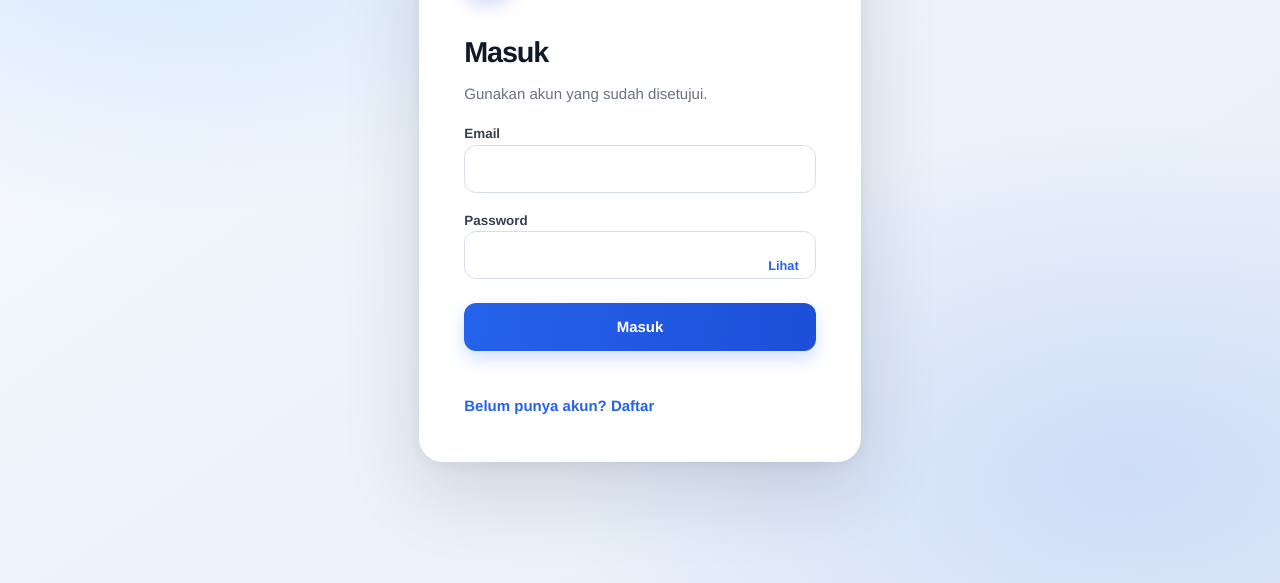
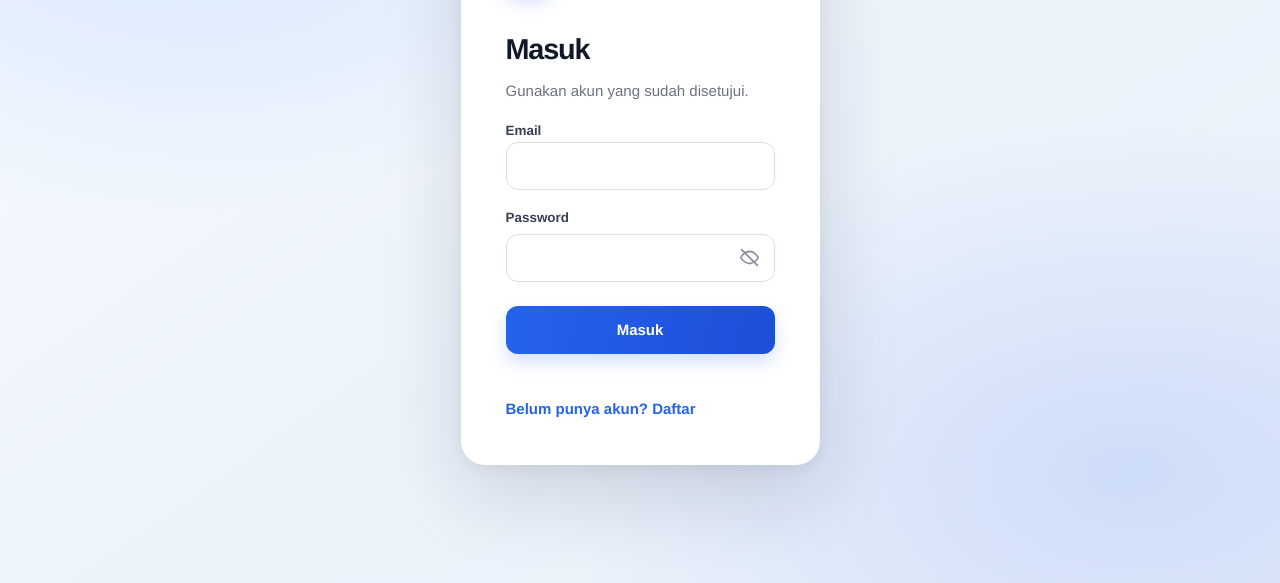
Before and after one commit to teguh-rgb/UKS_MERDEKA, a website: page public/index.html in a window 1280 px wide. Shown: the part 217-800 px from the top of the page. Drawn offline with Linux system fonts and the light colour scheme.

Commit message:
Use aligned gray eye icons for password toggle

```diff
--- a/public/app.js
+++ b/public/app.js
@@ -110,14 +110,26 @@
   v.replaceChildren(h('p',{class:'mut'},'Memuat…'));
   try{v.replaceChildren(await V[tab]())}catch(e){v.replaceChildren(h('p',{class:'err'},e.message))}}
 function authView(reg){
+  const pwId=reg?'auth-password-signup':'auth-password-login';
   const msg=h('p',{role:'alert'}),em=h('input',{type:'email',required:'',autocomplete:'username',maxlength:200}),
-    pw=h('input',{type:'password',required:'',minlength:reg?12:1,autocomplete:reg?'new-password':'current-password',maxlength:200});
+    pw=h('input',{id:pwId,type:'password',required:'',minlength:reg?12:1,autocomplete:reg?'new-password':'current-password',maxlength:200});
+  const eye=visible=>{
+    const svg=document.createElementNS('http://www.w3.org/2000/svg','svg');
+    svg.setAttribute('viewBox','0 0 24 24');svg.setAttribute('aria-hidden','true');svg.setAttribute('focusable','false');
+    svg.setAttribute('fill','none');svg.setAttribute('stroke','currentColor');svg.setAttribute('stroke-width','1.8');
+    svg.setAttribute('stroke-linecap','round');svg.setAttribute('stroke-linejoin','round');
+    const path=document.createElementNS('http://www.w3.org/2000/svg','path');
+    path.setAttribute('d','M2 12s3.6-7 10-7 10 7 10 7-3.6 7-10 7S2 12 2 12Z');svg.append(path);
+    if(visible){const pupil=document.createElementNS('http://www.w3.org/2000/svg','circle');pupil.setAttribute('cx','12');pupil.setAttribute('cy','12');pupil.setAttribute('r','3');svg.append(pupil)}
+    else{const slash=document.createElementNS('http://www.w3.org/2000/svg','path');slash.setAttribute('d','m3 3 18 18');svg.append(slash)}
+    return svg;
+  };
   const toggle=h('button',{type:'button',class:'password-toggle','aria-label':'Tampilkan password','aria-pressed':'false',onclick:e=>{
     const show=pw.type==='password';pw.type=show?'text':'password';
-    e.currentTarget.textContent=show?'Sembunyikan':'Lihat';
+    e.currentTarget.replaceChildren(eye(show));
     e.currentTarget.setAttribute('aria-label',show?'Sembunyikan password':'Tampilkan password');
     e.currentTarget.setAttribute('aria-pressed',String(show));
-  }},'Lihat');
+  }},eye(false));
   const f=h('form',{onsubmit:safe(async e=>{
     e.preventDefault();msg.textContent='';msg.className='';
     try{
@@ -125,7 +137,7 @@
       if(reg){await api('/auth/v1/signup',{m:'POST',b,auth:false});msg.className='ok';msg.textContent='Pendaftaran terkirim. Tunggu persetujuan Penanggung Jawab UKS, lalu masuk.'}
       else{setSession(await api('/auth/v1/token?grant_type=password',{m:'POST',b,auth:false}));await boot()}
     }catch(x){msg.className='err';msg.textContent=/invalid login/i.test(x.message)?'Email atau password salah.':/not confirmed/i.test(x.message)?'Akun belum disetujui Penanggung Jawab UKS.':x.message}})},
-    h('label',{},'Email',em),h('label',{class:'password-field'},'Password'+(reg?' (minimal 12 karakter)':''),pw,toggle),h('p',{},h('button',{},reg?'Daftar':'Masuk')),msg);
+    h('label',{},'Email',em),h('label',{class:'password-field',for:pwId},'Password'+(reg?' (minimal 12 karakter)':'')),h('div',{class:'password-control'},pw,toggle),h('p',{},h('button',{},reg?'Daftar':'Masuk')),msg);
   return h('section',{class:'card auth'},brand(),h('h2',{},reg?'Daftar akun staf':'Masuk'),h('p',{class:'mut'},reg?'Akun baru perlu disetujui Penanggung Jawab UKS.':'Gunakan akun yang sudah disetujui.'),f,
     h('button',{class:'link',onclick:()=>$('main').replaceChildren(authView(!reg))},reg?'Sudah punya akun? Masuk':'Belum punya akun? Daftar'))}
 function render(){
--- a/public/style.css
+++ b/public/style.css
@@ -165,26 +165,33 @@
 .auth h2{font-size:1.8rem;margin-bottom:8px;letter-spacing:-.04em}
 .auth>p.mut{font-size:.94rem;line-height:1.6}
 .auth label{margin:18px 0 6px;font-size:.84rem;color:#374151}
-.auth label.password-field{position:relative}
+.auth label.password-field{margin-bottom:6px}
 .auth input{
   min-height:48px;
   border-color:#d7deea;
   border-radius:12px;
   transition:border-color .18s ease,box-shadow .18s ease;
 }
-.auth label.password-field input{padding-right:94px}
+.auth .password-control{position:relative}
+.auth .password-control input{padding-right:56px}
 .auth .password-toggle{
   position:absolute;
-  right:8px;
-  top:38px;
-  padding:7px 9px;
+  right:4px;
+  top:50%;
+  transform:translateY(-50%);
+  width:42px;
+  height:42px;
+  display:grid;
+  place-items:center;
+  padding:0;
   border:0;
   background:transparent;
-  color:var(--primary);
-  font-size:.8rem;
-  font-weight:700;
+  color:#858b96;
+  border-radius:10px;
 }
-.auth .password-toggle:hover{background:#eef4ff;border-radius:8px}
+.auth .password-toggle:hover{background:#f1f3f6;color:#626975}
+.auth .password-toggle:focus-visible{outline:2px solid #aeb5c0;outline-offset:1px}
+.auth .password-toggle svg{width:21px;height:21px;display:block}
 .auth input:focus{border-color:#60a5fa;box-shadow:0 0 0 4px rgba(59,130,246,.12);outline:0}
 .auth form>p{margin-top:24px}
 .auth form>p button{
```
Also changed, not shown: tests/smoke.js (+5 -5 lines).
